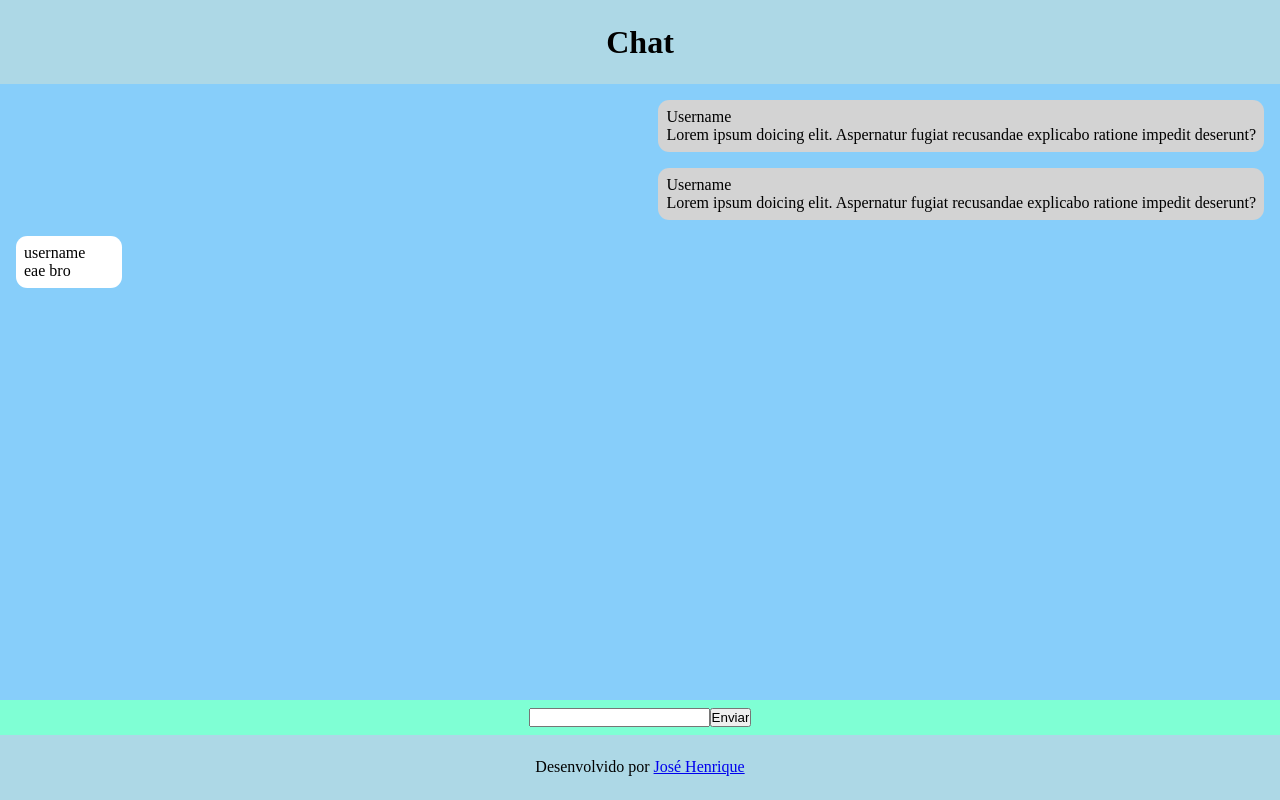
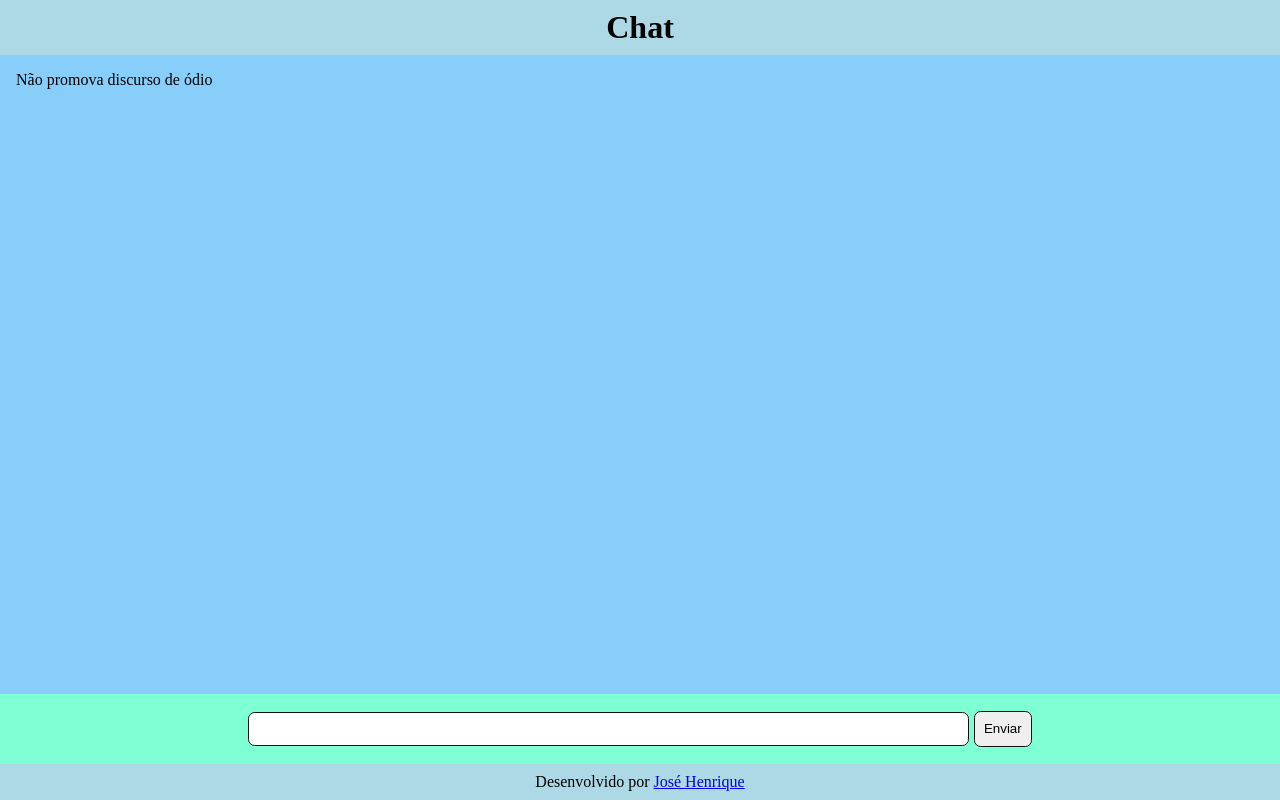
Before and after one commit to JoseHenrique1/MinimalChat, a plain HTML site: page Frontend/index.html in a window 1280 px wide. Both pictures are taken after typing "Sample" into the empty fields and a click on the input "Enviar". Drawn offline with Linux system fonts and the light colour scheme.

Commit message:
fix: corrigin scrol e balao de msg

```diff
--- a/Frontend/css/style.css
+++ b/Frontend/css/style.css
@@ -9,7 +9,7 @@ body {
     flex-direction: column;
 }
 
-/**/
+/* Header */
 header {
     display: flex;
     justify-content: center;
@@ -25,7 +25,10 @@ header {
     flex-grow: 8;
 }
 .box-msgs {
-    flex-grow: 1;
+    display: flex;
+    flex-direction: column;
+    flex-grow: 7;
+    height: 60vh;
     width: auto;
     background-color: lightskyblue;
     padding: 1em;
@@ -42,6 +45,7 @@ header {
 .msg > div {
     padding: 0.5em;
     border-radius: 0.7em;
+    border-top-right-radius: 0em;
     background-color: lightgray;
     min-width: 90px;
 }
@@ -52,22 +56,36 @@ header {
 }
 
 .mymsg > div {
+    border-radius: 0.7em;
+    border-top-left-radius: 0em;
     background-color: white;
 }
 
 /*Estilo da barra de envio de msgs */
 
 .form-msgs {
+    flex-grow: 1;
     width: auto;
     padding: 0.5em 1em;
     background-color: aquamarine;
 
     display: flex;
     justify-content: center;
+    align-items: center;
 }
 
 .form-msgs > input {
     outline: none;
+    padding: 0.7em;
+    border-radius: 0.5em;
+    border: 0.5px solid #121212;
+}
+
+.inputmsg {
+    width: 100%;
+    margin-right: 5px;
+    max-width: 700px;
+    max-height: 1em;
 }
 
 #btnsend {
@@ -91,12 +109,27 @@ header {
     padding: 1em;
     display: flex;
     flex-direction: column;
-    background-color: blue;
+    background-color: #121212;
+    color: #f2f2f2;
 }
 
 .form-login > input {
     outline: none;
+    border: none;
     margin-top: 1em;
+    padding: 1em;
+    border-radius: 0.5em;
+    font-weight: 600;
+}
+
+.btn-login {
+    background-color: lightgray;
+    transition: 0.5s 0s;
+}
+
+.btn-login:hover {
+    border: 2px solid green;
+    color: green;
 }
 
 
--- a/Frontend/index.html
+++ b/Frontend/index.html
@@ -10,39 +10,22 @@
     <header>
         <h1>Chat</h1>
     </header>
+
     <div class="templateChat">
         <div id="msgs" class="box-msgs">
-            <div class="msg">
-                <div>
-                    <p>Username</p>
-                    <p>Lorem ipsum doicing elit. Aspernatur fugiat recusandae explicabo ratione impedit deserunt?</p>
-                </div>
-            </div>
-            <div class="msg">
-                <div>
-                    <p>Username</p>
-                    <p>Lorem ipsum doicing elit. Aspernatur fugiat recusandae explicabo ratione impedit deserunt?</p>
-                </div>
-            </div>
-            <div class="msg mymsg">
-                <div>
-                    <p>username</p>
-                    <p>eae bro</p>
-                </div>
-            </div>
+            <p>Não promova discurso de ódio</p>
         </div>
         <form class="form-msgs">
-            <input name="msg" type="text" required/>
+            <input class="inputmsg" name="msg" type="text" required/>
             <input type="submit" value="Enviar"/>
         </form>
     </div>
-
 
     <div class="box-login">
         <form class="form-login">
             <p>Usuário:</p>
             <input name="usuario" type="text" required/>
-            <input type="submit" value="Enviar"/>
+            <input class="btn-login" type="submit" value="Enviar"/>
         </form>
     </div>
 
```
